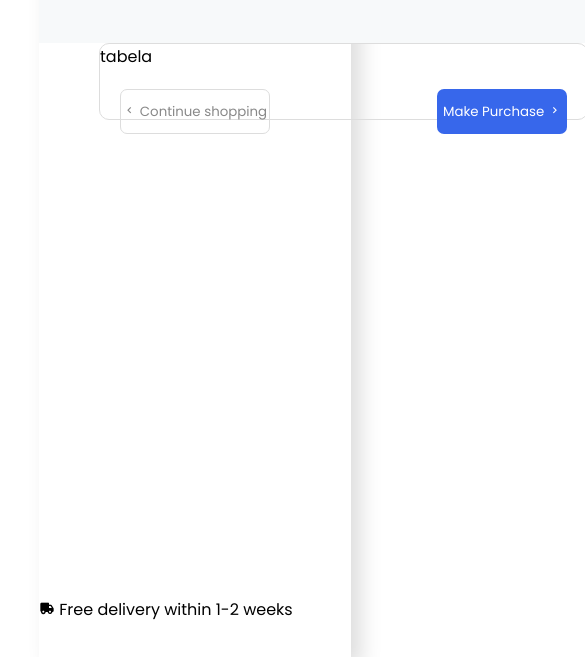
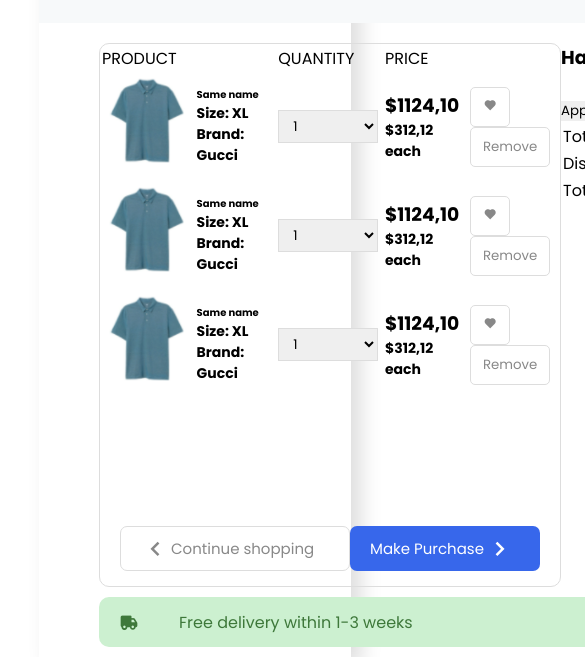
Before and after one commit to jrcampos82/Aula-WEB1-2023, a plain HTML site: page dash03/index.html in a window 390 px wide. Shown: the part 187-844 px from the top of the page, 585 px wide, since content can reach past the window. Drawn offline with nearby package versions, Linux system fonts and the light colour scheme.

Commit message:
Upd responsive

```diff
--- a/dash03/css/style.css
+++ b/dash03/css/style.css
@@ -8,6 +8,10 @@
   --bg-section: #f7f9fa;
   --shadow: #ddd;
   --primary-text: #888;
+  --green-text: #3e783a;
+
+  --border-r: 10px;
+  --gap: 2px;
 }
 
 * {
@@ -28,6 +32,14 @@ body {
   font-size: 1.6rem;
 }
 
+h4 {
+  font-size: 1rem;
+}
+
+h5 {
+  font-size: 1.4rem;
+}
+
 .container {
   margin: 0 auto;
   /* border: 2px solid tomato; */
@@ -35,7 +47,7 @@ body {
   height: 100vh;
   box-shadow: 1rem 1rem 2rem var(--shadow);
   display: grid;
-  grid-template-rows: 7rem 16rem 1fr 6rem;
+  grid-template-rows: 7rem 14rem 1fr 7rem;
 }
 
 /* header,
@@ -84,6 +96,7 @@ header .h-esq .input i {
 main {
   display: grid;
   grid-template-columns: 3fr 1fr;
+  margin-top: 2rem;
 }
 
 /* main div {
@@ -148,12 +161,12 @@ main .list {
   margin-left: 6rem;
   border-radius: 1rem;
   display: grid;
-  grid-template-rows: 1fr 5rem;
+  grid-template-rows: 1fr 8rem;
 }
 
 main .list .button {
   display: grid;
-  grid-template-columns: 15rem 13rem;
+  grid-template-columns: auto auto;
   justify-content: space-between;
   padding: 2rem;
 }
@@ -163,15 +176,82 @@ main .list .button button {
   border-radius: 0.7rem;
   background: none;
   cursor: pointer;
+  font-size: 1.5rem;
+  display: flex;
+  align-items: center;
+  padding: 0 2rem;
+}
+
+main .list .button button {
+  text-align: center;
+}
+
+main .list .button button i {
+  font-size: 3rem;
 }
 
 main .list .button button:nth-child(1) {
   border: 0.1rem solid var(--shadow);
   color: var(--primary-text);
-  width: 15rem;
+  width: 23rem;
 }
 main .list .button button:nth-child(2) {
   background: var(--bg-button);
   color: #fff;
+  width: 19rem;
+}
+
+main table thead td:nth-child(1) {
+  width: 11rem;
+}
+main table thead td:nth-child(2) {
+  width: 25rem;
+}
+main table thead td:nth-child(3) {
   width: 13rem;
 }
+main table thead td:nth-child(4) {
+  width: 13rem;
+}
+main table thead td:nth-child(5) {
+  width: 13rem;
+}
+
+main table td img {
+  height: 10rem;
+}
+
+main table td select {
+  width: 10rem;
+  padding: 0.5rem 0 0.5rem 1rem;
+  border: 0.1rem solid var(--shadow);
+  outline: none;
+}
+
+main table td button {
+  height: 4rem;
+  width: 4rem;
+  background: none;
+  border: 0.1px solid var(--shadow);
+  border-radius: 0.5rem;
+  color: var(--primary-text);
+}
+
+main table td button:nth-child(2) {
+  width: 8rem;
+}
+
+footer {
+  background: var(--bg-success);
+  border-radius: 1rem;
+  display: flex;
+  align-items: center;
+  margin: 1rem 6rem;
+  color: var(--green-text);
+}
+
+footer i {
+  font-size: 2rem;
+  margin-right: 2rem;
+  padding: 0 2rem;
+}
--- a/dash03/index.html
+++ b/dash03/index.html
@@ -46,9 +46,101 @@
         <h1>Shopping cart</h1>
       </section>
       <main>
-        <div class="product-list">
         <div class="list">
-            <div class="table">tabela</div>
+          <div class="table">
+            <table>
+              <thead>
+                <td>PRODUCT</td>
+                <td></td>
+                <td>QUANTITY</td>
+                <td>PRICE</td>
+                <td></td>
+              </thead>
+
+              <tr>
+                <td>
+                  <img src="img/product1.png" alt="" />
+                </td>
+                <td>
+                  <h4>Same name</h4>
+                  <h5>Size: XL</h5>
+                  <h5>Brand: Gucci</h5>
+                </td>
+                <td>
+                  <select name="" id="">
+                    <option value="1">1</option>
+                    <option value="2">2</option>
+                    <option value="3">3</option>
+                  </select>
+                </td>
+                <td>
+                  <h3>$1124,10</h3>
+                  <h5>$312,12 each</h5>
+                </td>
+                <td>
+                  <button>
+                    <i class="bx bxs-heart"></i>
+                  </button>
+                  <button>Remove</button>
+                </td>
+              </tr>
+              <tr>
+                <td>
+                  <img src="img/product1.png" alt="" />
+                </td>
+                <td>
+                  <h4>Same name</h4>
+                  <h5>Size: XL</h5>
+                  <h5>Brand: Gucci</h5>
+                </td>
+                <!-- separar aqui -->
+                <td>
+                  <select name="" id="">
+                    <option value="1">1</option>
+                    <option value="2">2</option>
+                    <option value="3">3</option>
+                  </select>
+                </td>
+                <td>
+                  <h3>$1124,10</h3>
+                  <h5>$312,12 each</h5>
+                </td>
+                <td>
+                  <button>
+                    <i class="bx bxs-heart"></i>
+                  </button>
+                  <button>Remove</button>
+                </td>
+              </tr>
+              <tr>
+                <td>
+                  <img src="img/product1.png" alt="" />
+                </td>
+                <td>
+                  <h4>Same name</h4>
+                  <h5>Size: XL</h5>
+                  <h5>Brand: Gucci</h5>
+                </td>
+                <td>
+                  <select name="" id="">
+                    <option value="1">1</option>
+                    <option value="2">2</option>
+                    <option value="3">3</option>
+                  </select>
+                </td>
+                <td>
+                  <h3>$1124,10</h3>
+                  <h5>$312,12 each</h5>
+                </td>
+                <td>
+                  <button>
+                    <i class="bx bxs-heart"></i>
+                  </button>
+                  <button>Remove</button>
+                </td>
+              </tr>
+            </table>
+          </div>
           <div class="button">
             <button>
               <i class="bx bx-chevron-left"></i>
@@ -60,12 +152,39 @@
             </button>
           </div>
         </div>
+        <div class="payment">
+          <div class="coupon">
+            <h3>Have coupon?</h3>
+            <div class="apply">
+              <input type="text" name="" id="" />
+              <button>Apply</button>
             </div>
-        <div class="payment"></div>
+          </div>
+
+          <div class="total">
+            <table>
+              <tr>
+                <td>Total price:</td>
+                <td>USD 568</td>
+              </tr>
+              <tr>
+                <td>Discount:</td>
+                <td>USD 658</td>
+              </tr>
+              <tr>
+                <td>Total:</td>
+                <td>$1,650</td>
+              </tr>
+            </table>
+            <div class="card">
+              <img src="img/" alt="" />
+            </div>
+          </div>
+        </div>
       </main>
       <footer>
         <i class="bx bxs-truck"></i>
-        <span>Free delivery within 1-2 weeks</span>
+        <span>Free delivery within 1-3 weeks</span>
       </footer>
     </div>
   </body>
```
Also changed, not shown: landingpage.html (+41 -1 lines), media/css/style.css (added, +64 -0 lines), media/index.html (added, +26 -0 lines). Lines whose indentation alone changed are shown as unchanged.
